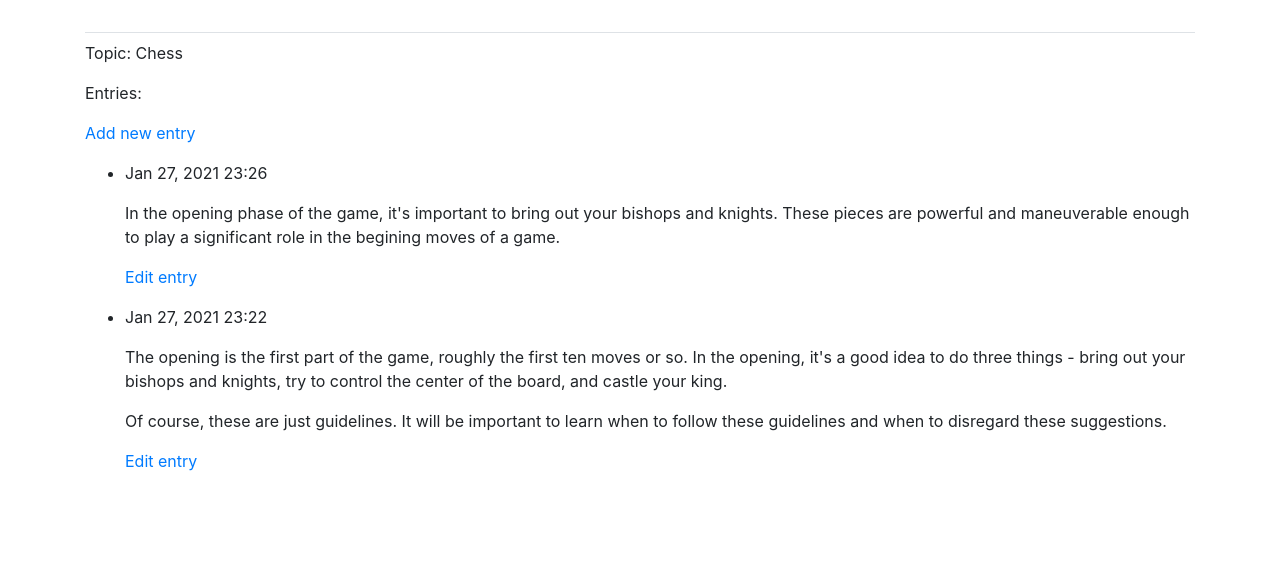
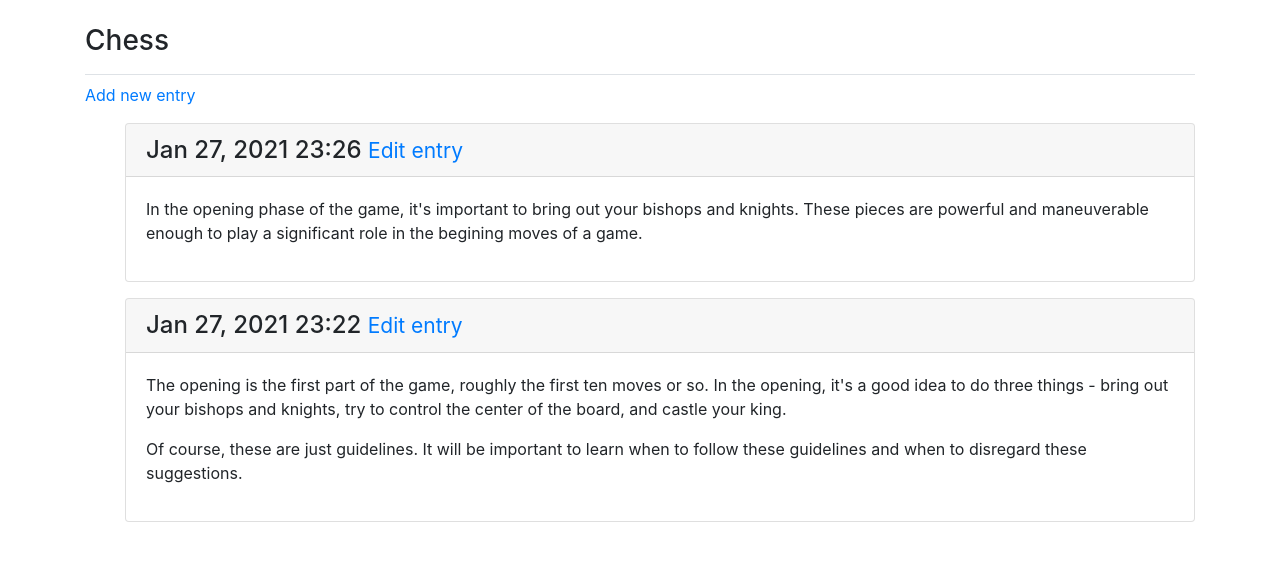
Before and after one commit to randyaajr/django_learning-log, a Django app: page /topics/2/ in a window 1280 px wide. Shown: the part 58-619 px from the top of the page. Run offline with Django 3.2, Linux system fonts and the light colour scheme; a user stored in the database is signed in; data comes from the database, SQL or seed files in the repository; both versions use the stored data as it was after the commit; some libraries are stand-ins or nearby versions.

Commit message:
Reformated topic page with bootstrap

```diff
--- a/learning_logs/templates/learning_logs/topic.html
+++ b/learning_logs/templates/learning_logs/topic.html
@@ -1,22 +1,26 @@
-{% extends "learning_logs/base.html" %} {% block content %}
-
-<p>Topic: {{ topic }}</p>
-
-<p>Entries:</p>
+{% extends "learning_logs/base.html" %} {% block page_header %}
+<h3>{{ topic }}</h3>
+{% endblock page_header %} {% block content %}
 <p>
     <a href="{% url 'learning_logs:new_entry' topic.id %}">Add new entry</a>
 </p>
 <ul>
     {% for entry in entries %}
-    <li>
-        <p>{{ entry.date_added|date:'M d, Y H:i' }}</p>
-        <p>{{ entry.text|linebreaks }}</p>
-        <p>
-            <a href="{% url 'learning_logs:edit_entry' entry.id %}">Edit entry</a>
-        </p>
-    </li>
+    <div class="card mb-3">
+        <h4 class="card-header">
+            {{ entry.date_added|date:'M d, Y H:i' }}
+            <small>
+                        <a href="{% url 'learning_logs:edit_entry' entry.id %}">
+                            Edit entry
+                        </a>
+                    </small>
+        </h4>
+        <div class="card-body">
+            {{ entry.text|linebreaks }}
+        </div>
+    </div>
     {% empty %}
-    <li>There are no entries fir this topic yet.</li>
+    <p>There are no entries for this topic yet.</p>
     {% endfor %}
 </ul>
 
```
Also changed, not shown: db.sqlite3.
